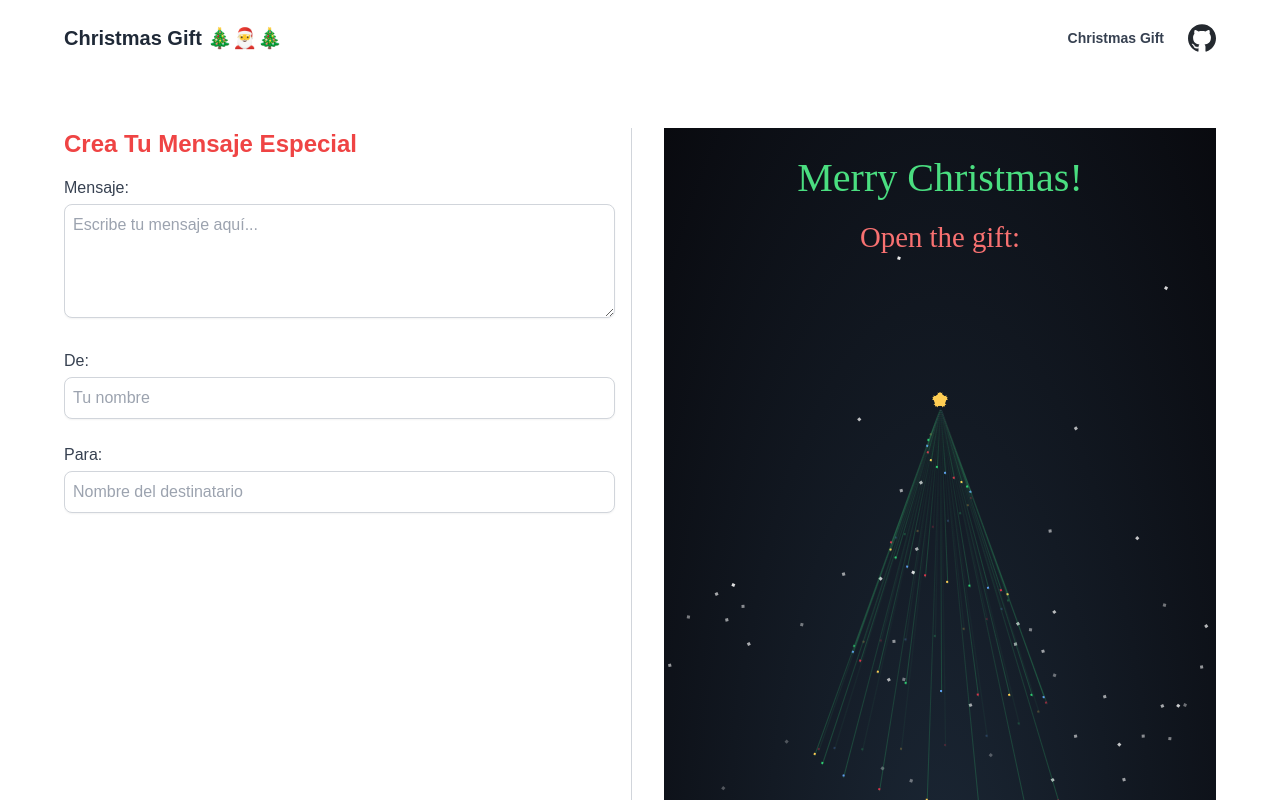
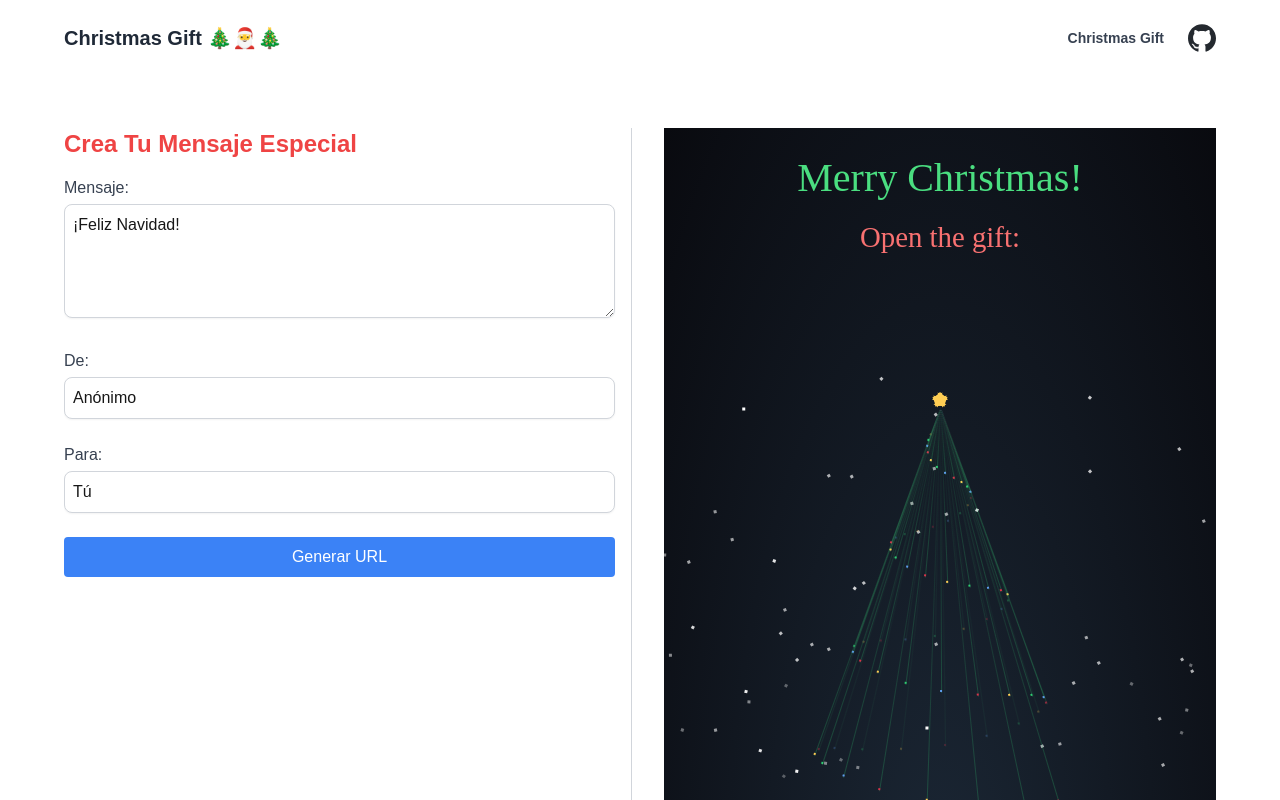
Before and after one commit to justcoddev/christmas-gift, a React (Vite) app: page /#/ in a window 1280 px wide. Shown: the top 800 px of the page. Built offline with nearby package versions, Linux system fonts and the light colour scheme; a web font is replaced by a local one.

Commit message:
Agregar contexto para manejar datos de formulario, actualizando componentes Home y GiftAnimation para usar el nuevo contexto y permitir la generación de URL.

```diff
--- a/src/pages/GiftAnimation.jsx
+++ b/src/pages/GiftAnimation.jsx
@@ -1,10 +1,24 @@
+import React, { useState, useEffect } from 'react';
+import { useFormData } from '../utils/FormDataContext';
+import { useLocation } from 'react-router-dom';
 import Card from '@/components/card/Card';
 import ChristmasGift from '@/components/ChristmasGift';
 import GiftBox from '@/components/GiftBox';
-import React, { useState } from 'react';
 
-const GiftAnimation = ({ formData }) => {
+const GiftAnimation = () => {
+  const { formData, setFormData } = useFormData(); // Obtén y actualiza los datos del contexto
   const [isCardVisible, setIsCardVisible] = useState(false);
+  const location = useLocation();
+
+  // Leer los parámetros de la URL y actualizar el contexto
+  useEffect(() => {
+    const searchParams = new URLSearchParams(location.search);
+    const message = searchParams.get('message') || formData.message || '¡Feliz Navidad!';
+    const from = searchParams.get('from') || formData.from || 'Anónimo';
+    const to = searchParams.get('to') || formData.to || 'Tú';
+
+    setFormData({ message, from, to });
+  }, [location.search, setFormData]);
 
   const handleGiftOpened = () => {
     setIsCardVisible(true);
@@ -19,8 +33,7 @@ const GiftAnimation = ({ formData }) => {
       <ChristmasGift className="absolute inset-0 z-0" />
       <GiftBox onGiftOpened={handleGiftOpened} />
       <div
-        className={`absolute inset-0 flex justify-center items-center z-20 ${isCardVisible ? 'block' : 'hidden'
-          }`}
+        className={`absolute inset-0 flex justify-center items-center z-20 ${isCardVisible ? 'block' : 'hidden'}`}
       >
         <Card isActive={isCardVisible} onClose={handleCardClosed} formData={formData} />
       </div>
--- a/src/pages/Home.jsx
+++ b/src/pages/Home.jsx
@@ -1,12 +1,12 @@
 import React, { useState } from 'react';
+import { useFormData } from '../utils/FormDataContext';
+import { useNavigate } from 'react-router-dom';
 import GiftAnimation from './GiftAnimation';
 
 const Home = () => {
-  const [formData, setFormData] = useState({
-    message: '',
-    from: '',
-    to: '',
-  });
+  const { formData, setFormData } = useFormData();
+  const [generatedURL, setGeneratedURL] = useState('');
+  const navigate = useNavigate();
 
   const handleInputChange = (e) => {
     const { name, value } = e.target;
@@ -14,6 +14,18 @@ const Home = () => {
       ...prevData,
       [name]: value,
     }));
+  };
+
+  const generateURL = () => {
+    const params = new URLSearchParams(formData).toString();
+    const uniqueURL = `${window.location.origin}/#/christmas-gift?${params}`;
+    setGeneratedURL(uniqueURL);
+  };
+
+  const navigateToURL = () => {
+    if (generatedURL) {
+      navigate(generatedURL.replace(`${window.location.origin}/#/`, ''));
+    }
   };
 
   return (
@@ -66,12 +78,37 @@ const Home = () => {
             />
           </div>
         </form>
+
+        <div className="mt-6 space-y-4">
+          <button
+            type="button"
+            onClick={generateURL}
+            className="bg-blue-500 text-white px-4 py-2 rounded w-full"
+          >
+            Generar URL
+          </button>
+          {generatedURL && (
+            <>
+              <input
+                type="text"
+                readOnly
+                value={generatedURL}
+                className="w-full border border-gray-300 rounded-lg shadow-sm p-2"
+              />
+              <button
+                type="button"
+                onClick={navigateToURL}
+                className="bg-green-500 text-white px-4 py-2 rounded w-full"
+              >
+                Ir a la URL Generada
+              </button>
+            </>
+          )}
+        </div>
       </div>
 
       <div className="overflow-auto pt-4 md:pt-0 md:pl-4 flex justify-center items-center">
-        <div className="w-full h-auto flex justify-center items-center">
-          <GiftAnimation formData={formData} />
-        </div>
+        <GiftAnimation />
       </div>
     </div>
   );
--- /dev/null
+++ b/src/utils/FormDataContext.jsx
@@ -0,0 +1,22 @@
+import React, { createContext, useContext, useState } from "react";
+
+// Crear el contexto
+const FormDataContext = createContext();
+
+// Proveedor del contexto
+export const FormDataProvider = ({ children }) => {
+  const [formData, setFormData] = useState({
+    message: "",
+    from: "",
+    to: "",
+  });
+
+  return (
+    <FormDataContext.Provider value={{ formData, setFormData }}>
+      {children}
+    </FormDataContext.Provider>
+  );
+};
+
+// Hook para usar el contexto
+export const useFormData = () => useContext(FormDataContext);
```
Also changed, not shown: src/main.jsx (+12 -10 lines).
